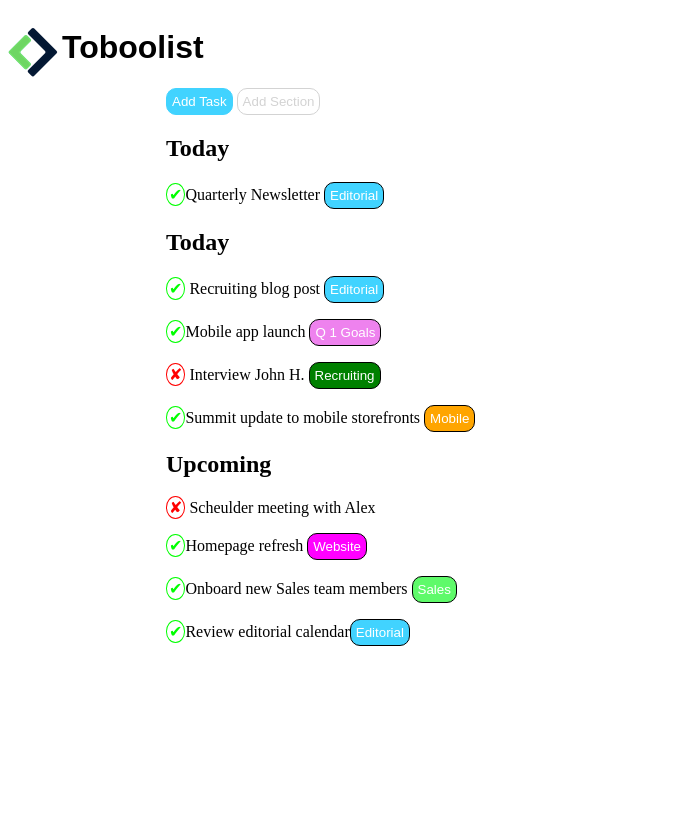
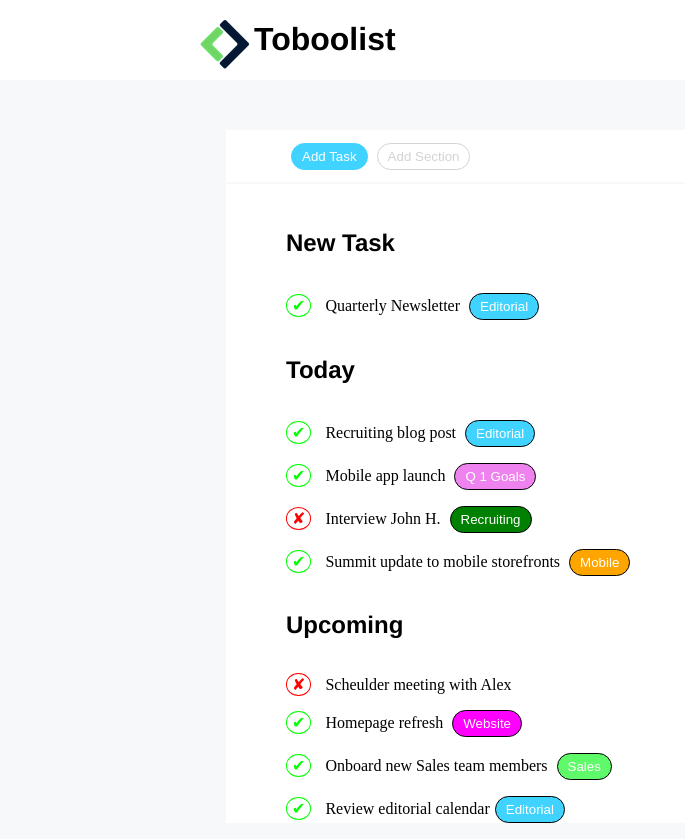
Before and after one commit to Pietro907/html-css-toboolist, a plain HTML site: page index.html in a window 1280 px wide. Shown: the whole page, without its empty margins (0-685 px from the left). Before the commit the page ends 800 px from the top, so only its background shows below. Drawn offline with Linux system fonts and the light colour scheme.

Commit message:
add fix font text and layot page

```diff
--- a/index.html
+++ b/index.html
@@ -16,19 +16,21 @@
 
     <!-- Title and logo -->
 
-    <main>
-        <section>
-            <input id="button_task" class="button" type="button" value="Add Task">
-            <input id="button_section" class="button" type="button" value="Add Section">
-        </section>
+    <nav>
+        <input id="button_task" class="button" type="button" value="Add Task">
+        <input id="button_section" class="button" type="button" value="Add Section">
+    </nav>
 
         <!-- Button to Add -->
+
+    <main>
+
 
         <section>
 
             <div>
-                <h2>Today</h2>
-                <p><span class="radius_check lime">&#10004</span>Quarterly Newsletter
+                <h2>New Task</h2>
+                <p><span class="radius_check lime">&#10004</span> Quarterly Newsletter
                 <input type="button" class="button heavenly" value="Editorial"></p>
             </div>
 
@@ -45,7 +47,7 @@
             </div>
 
             <div>
-                <p><span class="radius_check lime">&#10004</span>Mobile app launch
+                <p><span class="radius_check lime">&#10004</span> Mobile app launch
                 <input type="button"  class="button violet" value="Q 1 Goals"></p>
             </div>
 
@@ -55,7 +57,7 @@
             </div>
 
             <div>
-                <p><span class="radius_check lime">&#10004</span>Summit update to mobile storefronts
+                <p><span class="radius_check lime">&#10004</span> Summit update to mobile storefronts
                 <input type="button"  class="button orange" value="Mobile"></p>
             </div>
 
@@ -71,18 +73,18 @@
             </div>
 
             <div>
-                <p><span class="radius_check lime">&#10004</span>Homepage refresh
+                <p><span class="radius_check lime">&#10004</span> Homepage refresh
                 <input type="button"  class="button fuchsia" value="Website">
                 </p>
             </div>
 
             <div>
-                <p><span class="radius_check lime">&#10004</span>Onboard new Sales team members
+                <p><span class="radius_check lime">&#10004</span> Onboard new Sales team members
                 <input type="button"  class="button lightgreen" value="Sales"></p>
             </div>
 
             <div>
-                <p><span class="radius_check lime">&#10004</span>Review editorial calendar<input type="button"  class="button heavenly" value="Editorial"></p>
+                <p><span class="radius_check lime">&#10004</span> Review editorial calendar<input type="button"  class="button heavenly" value="Editorial"></p>
             </div>
 
         </section>
--- a/style.css
+++ b/style.css
@@ -1,17 +1,42 @@
-#logo_text {
+
+body {
+    background-color: rgb(246, 248, 249);
+    margin: auto;
+}
+
+header,main,nav {
+    background-color: white;
+}
+
+.logo {
+    margin-left: 200px;
+}
+
+#logo_text,h2 {
     display: inline-block;
-    font-family: 'Montserrat', sans-serif;
+    font-family: 'Franklin Gothic Medium', 'Arial Narrow', Arial, sans-serif;
     vertical-align: 50%;
 }
 
+nav {
+    margin: 50px auto 2px;
+    width: 60%;
+    padding-top: 13px;
+    padding-left: 60px;
+    padding-bottom: 12px;
+}
+
 main {
-    width: 75%;
+    width: 60%;
     margin: auto;
+    padding-top: 25px;
+    padding-left: 60px;
 }
 .button {
     border: 1px solid black;
-    border-radius: 10px;
-    padding: 5px;
+    border-radius: 20px;
+    padding: 5px 10px;
+    margin-left: 5px;
 }
 
 #button_task {
@@ -20,7 +45,7 @@ main {
     border-color: rgb(65, 211, 255);
 }
 
- #button_section{
+#button_section{
     background-color: white;
     color: lightgray;
     border-color: lightgray;
@@ -63,5 +88,6 @@ main {
 .lime,.red {
     border: 1px solid;
     border-radius: 100%;
-    padding: 2px;
+    padding: 2px 5px;
+    margin-right: 10px;
 }
```
